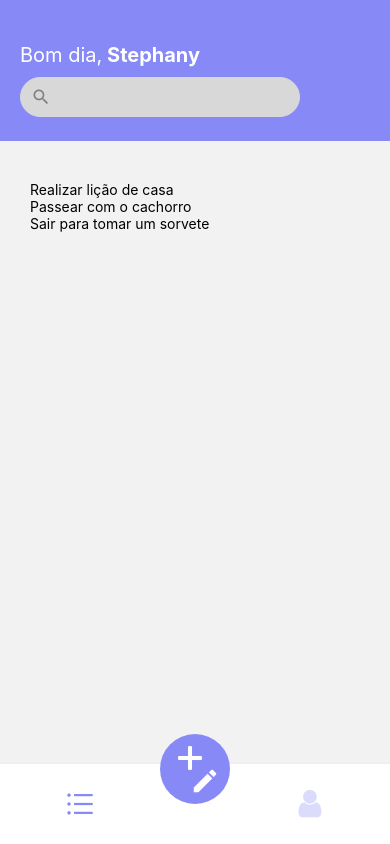
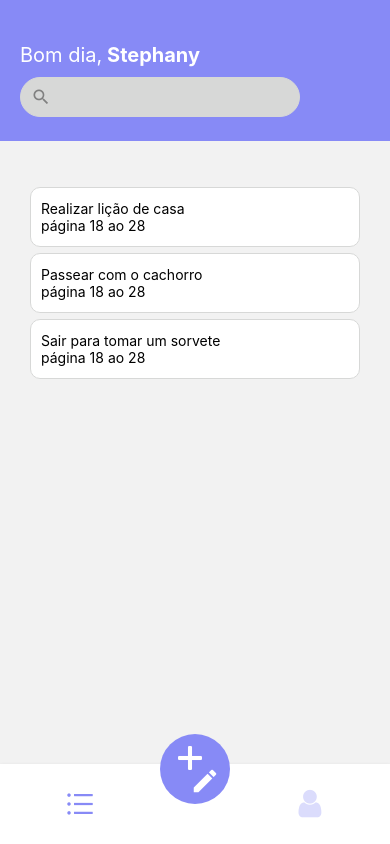
Before and after one commit to Stephanyb06/MinhaLista, a React Native app: screen /BottomRoutes in a window 390 px wide. Built offline with nearby package versions, Linux system fonts and the light colour scheme.

Commit message:
Criando Cards e componentizando eles, colocando suas propriedades, tambem realizando estilos inicias a ele

```diff
--- a/src/pages/list/index.tsx
+++ b/src/pages/list/index.tsx
@@ -1,9 +1,8 @@
 import React from 'react';
-import { Text, View } from "react-native";
-import { FlatList } from 'react-native';
+import { Text, View, TouchableOpacity, FlatList } from "react-native";
 import { style } from './styles';
 import { Input } from '../../components/input';
-import {MaterialIcons} from '@expo/vector-icons';
+import { MaterialIcons } from '@expo/vector-icons';
 
 type PropCard = {
     item: number,
@@ -35,11 +34,25 @@ const data: Array<PropCard> = [
     }
 ]
 export default function List() {
+    const _renderCard = (item: PropCard) => {
+        return (
+            <TouchableOpacity style={style.card}>
+                <View style={style.rowCard}>
+                    {/* <Ball /> */}
+                    <View>
+                        <Text>{item.title}</Text>
+                        <Text>{item.description}</Text>
+                    </View>
+                    {/* <Flag /> */}
+                </View>
+            </TouchableOpacity>
+        )
+    }
     return (
         <View style={style.container}>
             <View style={style.header}>
                 <Text style={style.greeting}>Bom dia,
-                    <Text style={{fontWeight:'bold'}}> Stephany</Text></Text>
+                    <Text style={{ fontWeight: 'bold' }}> Stephany</Text></Text>
                 <View style={style.boxInput}>
                     <Input
                         IconLeft={MaterialIcons}
@@ -49,10 +62,10 @@ export default function List() {
             </View>
             <View style={style.boxList}>
                 <FlatList
-                data={data}
-                style={{marginTop: 40, paddingHorizontal: 30}}
-                keyExtractor={(item, index) => item.item.toString()}
-                renderItem={({ item, index }) => { return (<Text>{item.title}</Text>)}}
+                    data={data}
+                    style={{ marginTop: 40, paddingHorizontal: 30 }}
+                    keyExtractor={(item, index) => item.item.toString()}
+                    renderItem={({ item, index }) => { return (_renderCard(item)) }}
                 />
             </View>
         </View>
--- a/src/pages/list/styles.ts
+++ b/src/pages/list/styles.ts
@@ -26,6 +26,24 @@ export const style = StyleSheet.create({
         flex: 1,
         width: '100%',
         // backgroundColor: 'red'
+    },
+    card: {
+        width: '100%',
+        height: 60,
+        backgroundColor: '#FFF',
+        marginTop: 6,
+        borderRadius: 10,
+        justifyContent: 'center',
+        padding: 10,
+        borderWidth: 1,
+        borderColor: themas.colors.lightGray
+
+
+    },
+    rowCard: {
+        flexDirection: 'row',
+        alignItems: 'center',
+        justifyContent: 'space-between'
     }
 
 })
```
